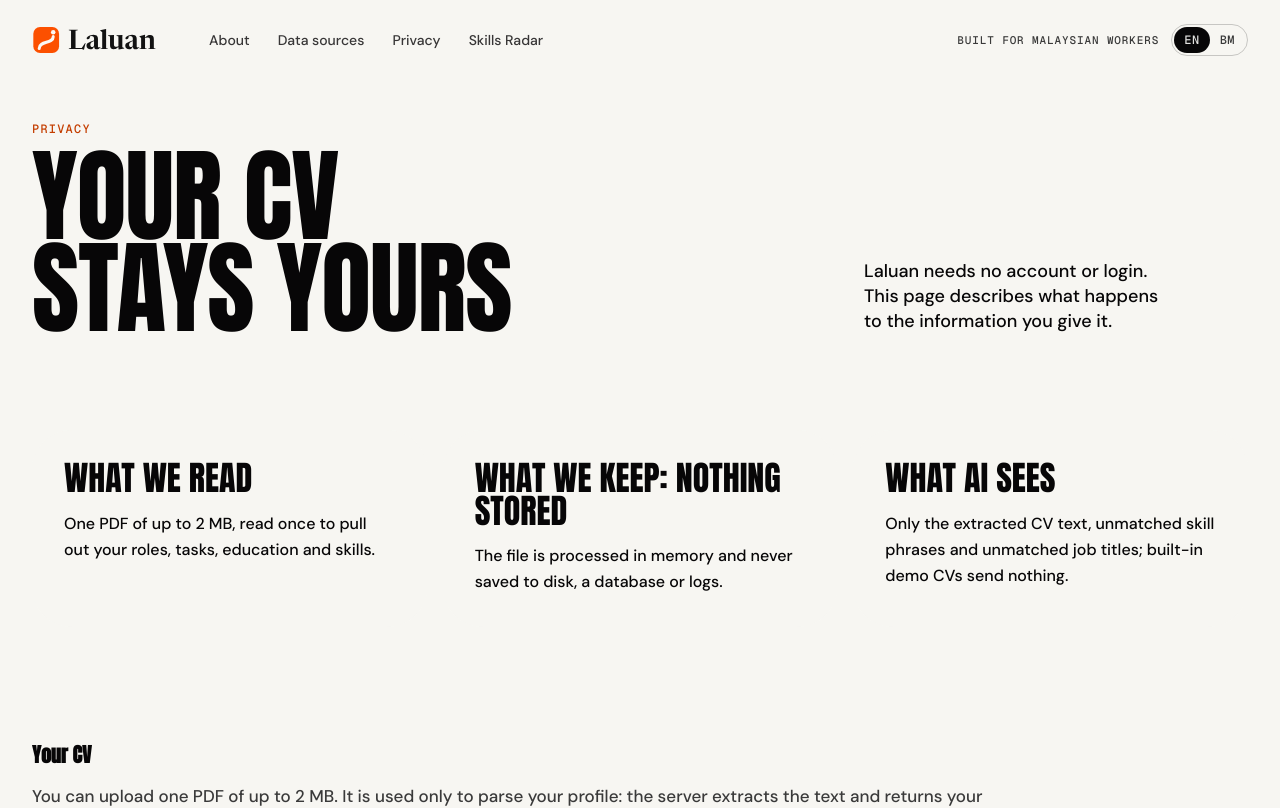
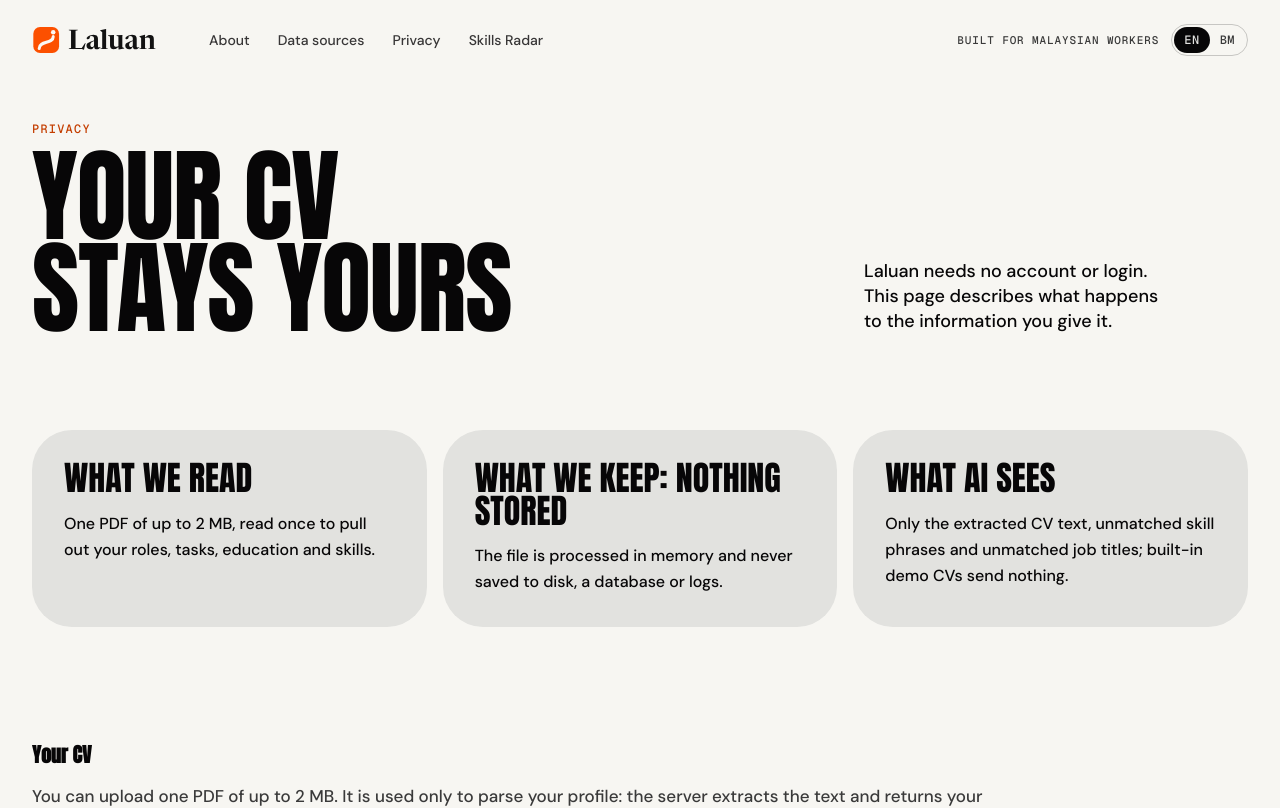
Before and after one commit to Jie-coder/hoo-lee-sheet-sdc2026, a Next.js app: page /privacy in a window 1280 px wide. Shown: the top 808 px of the page. Built offline with nearby package versions, Linux system fonts and the light colour scheme.

Commit message:
Privacy: Pumice cards on the plain Limestone page

```diff
--- a/src/components/privacy-view.tsx
+++ b/src/components/privacy-view.tsx
@@ -44,7 +44,7 @@ export function PrivacyView() {
 
       <section className="mt-16 grid grid-cols-1 gap-4 md:mt-24 md:grid-cols-3">
         {CARDS.map((card) => (
-          <div key={card.title} className="relative rounded-[40px] bg-card p-8">
+          <div key={card.title} className="relative rounded-[40px] bg-paper p-8">
             <h2 className="font-serif text-[30px] leading-[0.95] uppercase md:text-[34px]">{t(card.title)}</h2>
             <p className="mt-4 text-[16px] leading-relaxed">{t(card.body)}</p>
           </div>
```
